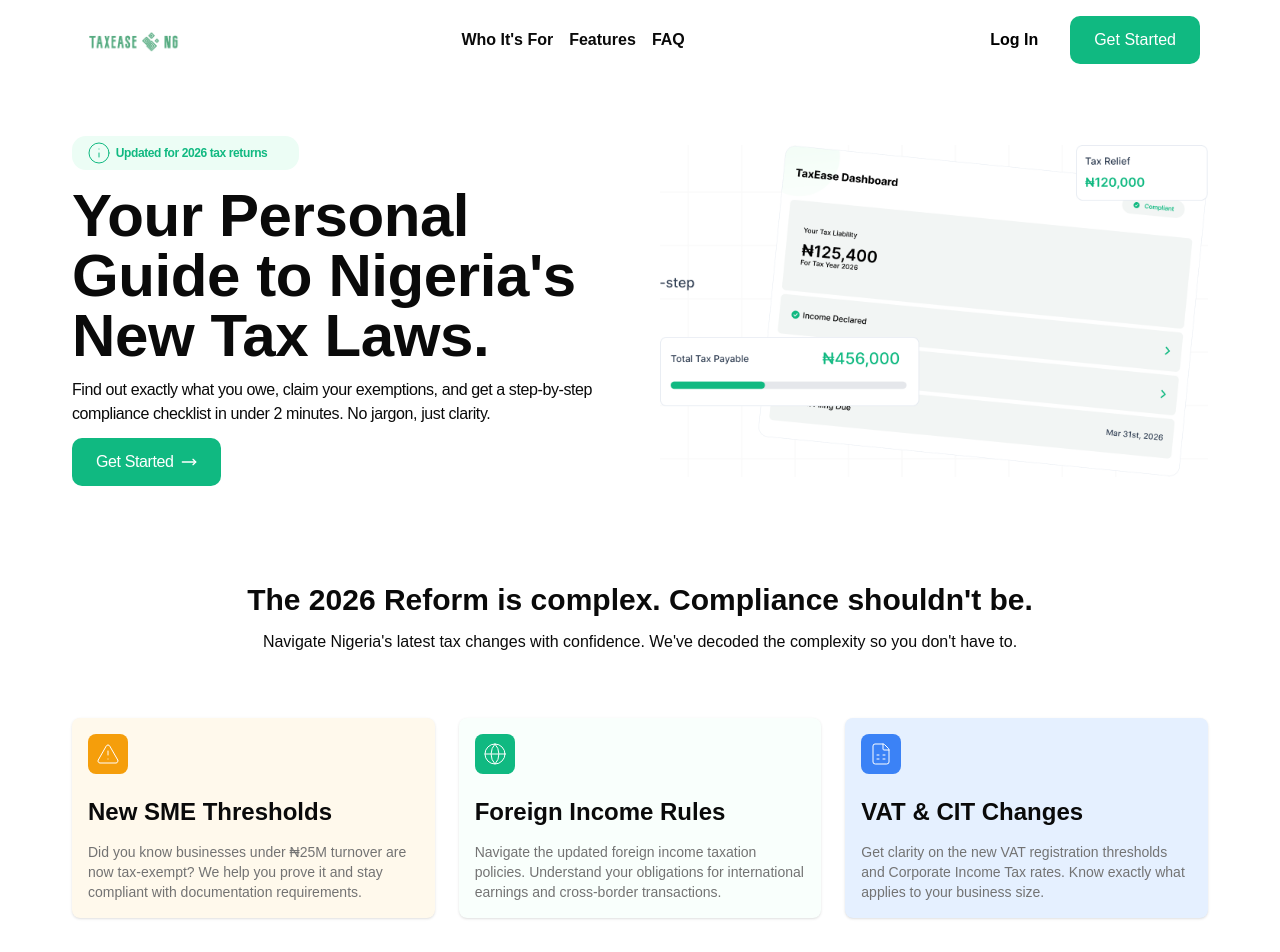
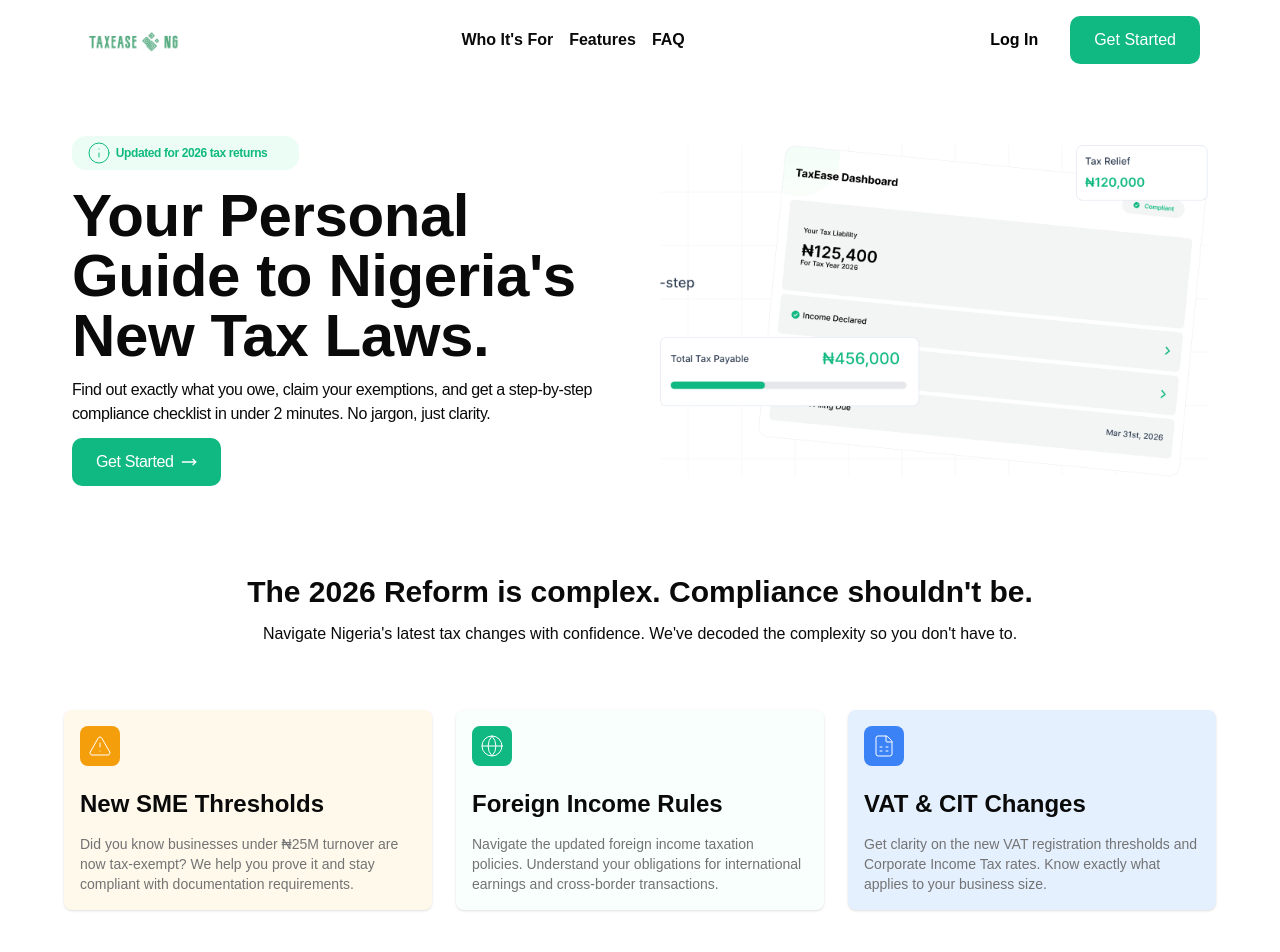
Before and after one commit to ifeMakinde/Tax-Ease, a React (Vite) app: page / in a window 1280 px wide. Shown: the top 952 px of the page. Built offline with nearby package versions, Linux system fonts and the light colour scheme.

Commit message:
Update Reform.jsx

```diff
--- a/src/components/Reform.jsx
+++ b/src/components/Reform.jsx
@@ -59,7 +59,7 @@ const reformCard = [
 
 function Reform() {
   return (
-    <section className="my-20 p-2">
+    <section className="my-20">
       <div className=" text-center m-auto mb-16">
         <h3 className="text-[26px] lg:text-3xl font-semibold mb-3">
           The 2026 Reform is complex. Compliance shouldn't be.
```
